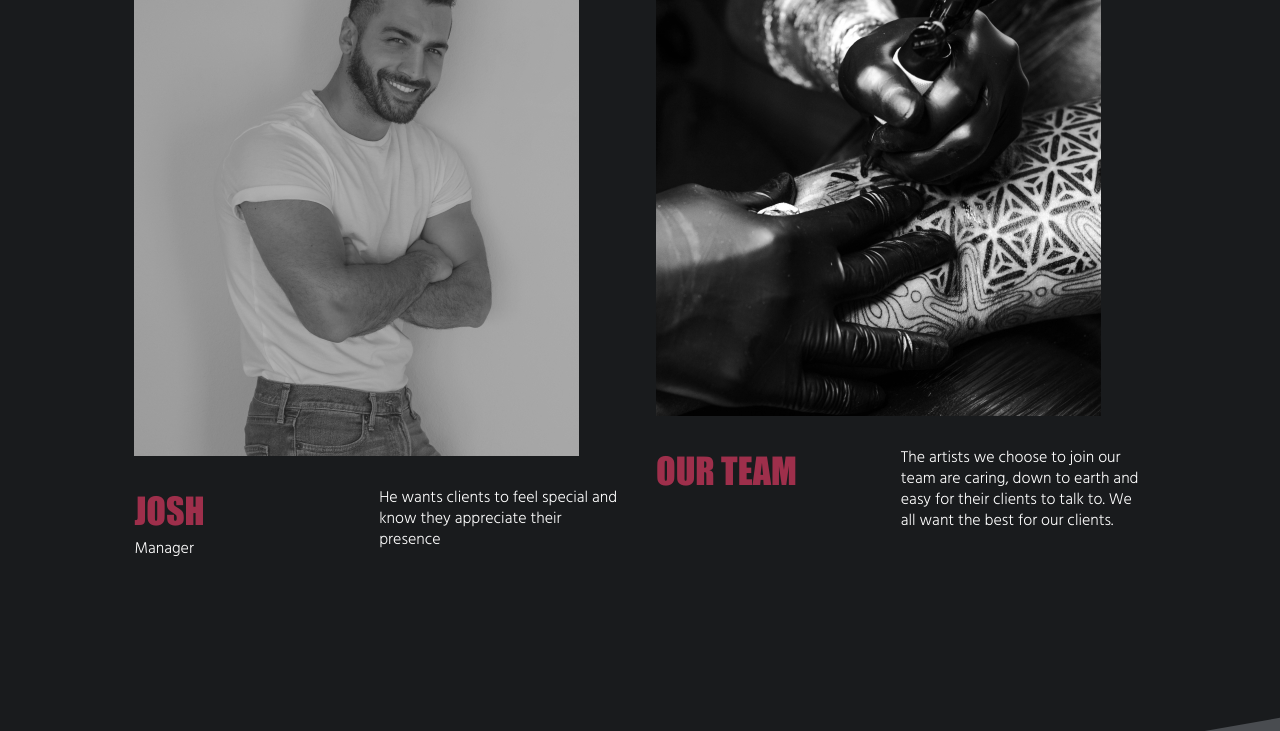
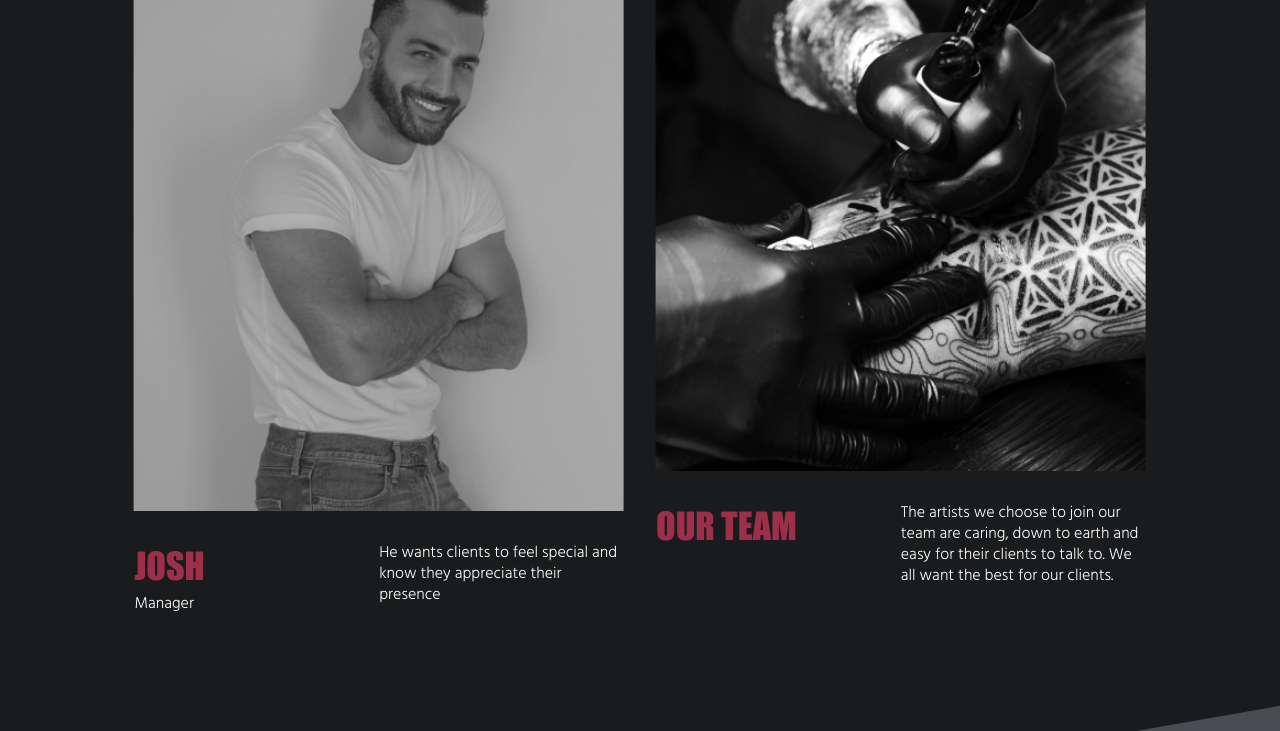
Before and after one commit to MariaZakharova0805/tattoo, a React (Vite) app: page /artists in a window 1280 px wide. Shown: the part 2000-2731 px from the top of the page. Built offline with nearby package versions, Linux system fonts and the light colour scheme.

Commit message:
tape fixed

```diff
--- a/src/entities/artist/artist.module.css
+++ b/src/entities/artist/artist.module.css
@@ -36,6 +36,10 @@
 
 .flex_header {
     color: var(--white);
+}
+
+.content img {
+    width: 100vw;
 }
 
 @media (min-width:768px) {
--- a/src/features/input-form/input-form.tsx
+++ b/src/features/input-form/input-form.tsx
@@ -80,6 +80,7 @@ export const InputForm = () => {
                         <TextField
                             color='secondary'
                             label="Your name" variant="standard" placeholder='Emma' {...register("name", { required: true })} />
+                            {errors.email && <span>This field is required</span>}
                     </div>
                     <div className={c.form_item}>
                         <TextField
@@ -91,6 +92,7 @@ export const InputForm = () => {
                         <TextField
                             color='secondary'
                             label="Phone number" variant="standard" placeholder='+1 850 450 53 67' {...register("phone", { required: true })} />
+                            {errors.email && <span>This field is required</span>}
                     </div>
                     {/* Choosing servise */}
                     <div className={c.form_item}>
--- a/src/pages/artists/artists.module.css
+++ b/src/pages/artists/artists.module.css
@@ -1,9 +1,5 @@
 .section {
     width: 100vw;
-
-}
-
-.block_tape {
     position: relative;
     overflow: hidden;
 }
@@ -16,7 +12,6 @@
     display: grid;
     grid-template-columns: 1fr;
     gap: 32px;
-    margin-bottom: 67px;
 }
 
 .footer {
--- a/src/pages/contact/contact.tsx
+++ b/src/pages/contact/contact.tsx
@@ -10,7 +10,7 @@ import { Container } from '../../shared/ui/container/container'
 import { Link } from '../../shared/ui/link/link'
 import { TextRegular } from '../../shared/ui/text/text-regular'
 import { Header_H3 } from '../../shared/ui/text/text-h3'
-import { Iframe } from '../../widgets/iframe';
+// import { Iframe } from '../../widgets/iframe';
 import { useContacts } from '../../shared/store';
 
 
@@ -51,7 +51,7 @@ export const Contact = () => {
         </div>
       </Container>
       <div className={c.map} onClick={() => changeOpacity()}>
-        <div className={c.map_iframe}><Iframe /></div>
+        {/* <div className={c.map_iframe}><Iframe /></div> */}
         <LazyLoadImage
           alt="map iframe"
           effect="blur"
```
